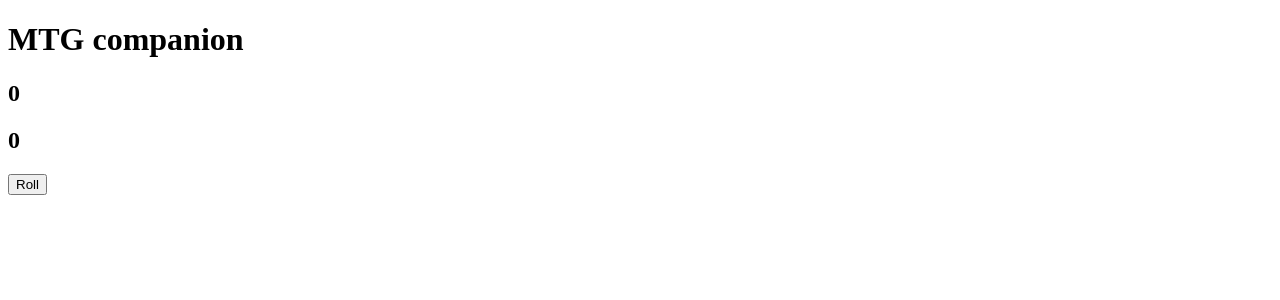
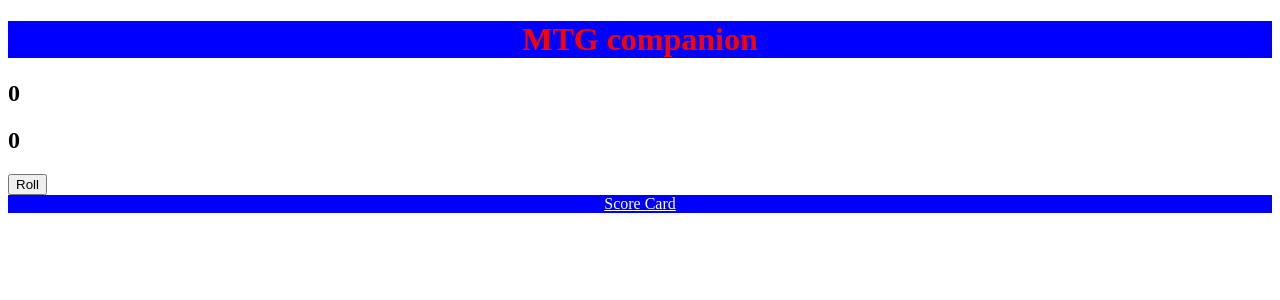
Before and after one commit to DjangoKerger/MTGscoreboard, a React (Create React App) app: page / in a window 1280 px wide. Shown: the top 300 px of the page. Built offline with nearby package versions, Linux system fonts and the light colour scheme.

Commit message:
beginnings of scorecard. time for lunch

```diff
--- /dev/null
+++ b/src/components/App.css
@@ -0,0 +1,18 @@
+.banner {
+    background-color: blue;
+}
+
+.bannertext {
+    text-align: center;
+    color: red;
+}
+
+.scorecard {
+    background-color: blue;
+}
+
+.scoretitle {
+    text-align: center;
+    text-decoration: underline;
+    color: white;
+}
--- a/src/components/App.js
+++ b/src/components/App.js
@@ -1,11 +1,14 @@
 import React from 'react';
 import Diceroll from './Diceroll';
 import Banner from './Banner';
+import Score from './Score'
+import './App.css';
 
 function App() {
   return (<div>
   <Banner />
   <Diceroll />
+  <Score />
   </div>)
 
 }
--- a/src/components/Banner.js
+++ b/src/components/Banner.js
@@ -2,7 +2,7 @@ import React from 'react';
 
 function Banner(){
     return (<div className = "banner">
-    <h1 className = "Bannertext"> MTG companion </h1>
+    <h1 className = "bannertext"> MTG companion </h1>
     </div>)
 }
 
--- /dev/null
+++ b/src/components/Score.js
@@ -0,0 +1,9 @@
+import React from 'react';
+
+function Score(){
+    return( <div className = "scorecard">
+        <div className = 'scoretitle'> Score Card </div>
+    </div> )
+}
+
+export default Score;
```
